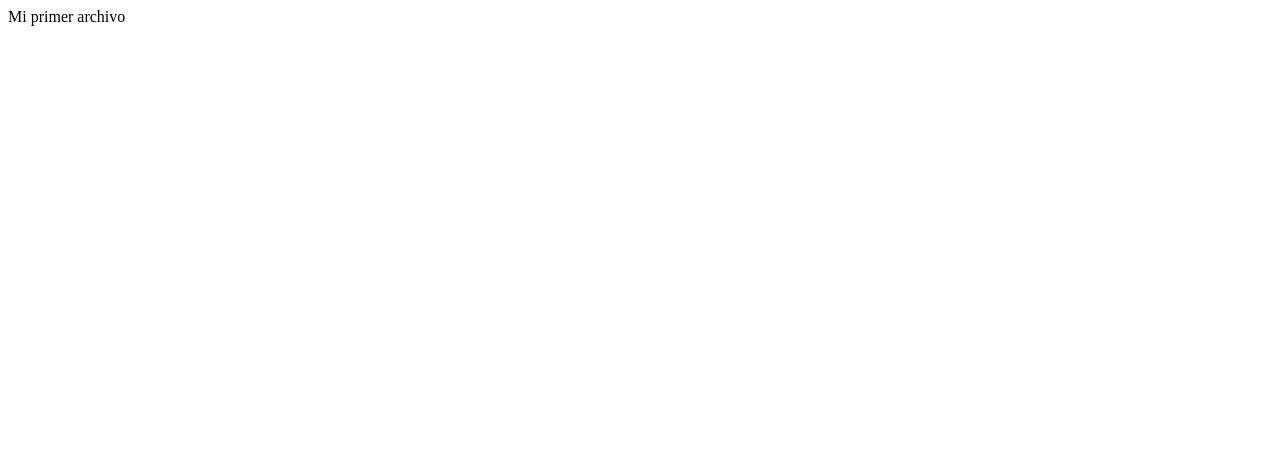
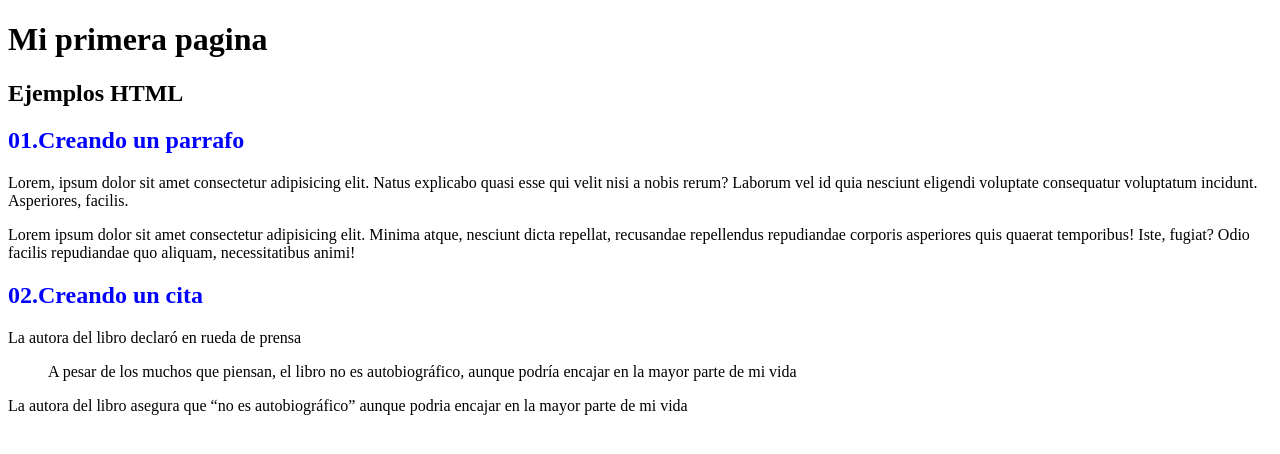
Before and after one commit to quiroz2316/dise-oweb, a plain HTML site: page index.html in a window 1280 px wide. Drawn offline with Linux system fonts and the light colour scheme.

Commit message:
respaldo3_18_04_22

```diff
--- a/index.html
+++ b/index.html
@@ -1 +1,26 @@
-Mi primer archivo
+<!DOCTYPE html>
+<html lang="es">
+<head>
+    <meta charset="UTF-8">
+    <meta http-equiv="X-UA-Compatible" content="IE=edge">
+    <meta name="viewport" content="width=device-width, initial-scale=1.0">
+    <title>USAT</title>
+</head>
+<body>
+    <h1>Mi primera pagina</h1>
+    <h2>Ejemplos HTML</h2>
+    <h2 style="color:blue;">01.Creando un parrafo</h2>
+    <p>Lorem, ipsum dolor sit amet consectetur adipisicing elit. Natus explicabo quasi esse qui velit nisi a nobis rerum? Laborum vel id quia nesciunt eligendi voluptate consequatur voluptatum incidunt. Asperiores, facilis.</p>
+    <p>Lorem ipsum dolor sit amet consectetur adipisicing elit. Minima atque, nesciunt dicta repellat, recusandae repellendus repudiandae corporis asperiores quis quaerat temporibus! Iste, fugiat? Odio facilis repudiandae quo aliquam, necessitatibus animi!</p>
+
+    <h2 style="color:blue;">02.Creando un cita</h2>
+    <p>La autora del libro declaró en rueda de prensa</p>
+    <blockquote >
+        A pesar de los muchos que piensan, el libro no es autobiográfico, aunque
+        podría encajar en la mayor parte de mi vida
+    </blockquote>
+    <p>La autora del libro asegura que <q>no es autobiográfico</q>
+        aunque podria encajar en la mayor parte de mi vida </p>
+
+</body>
+</html>
```
